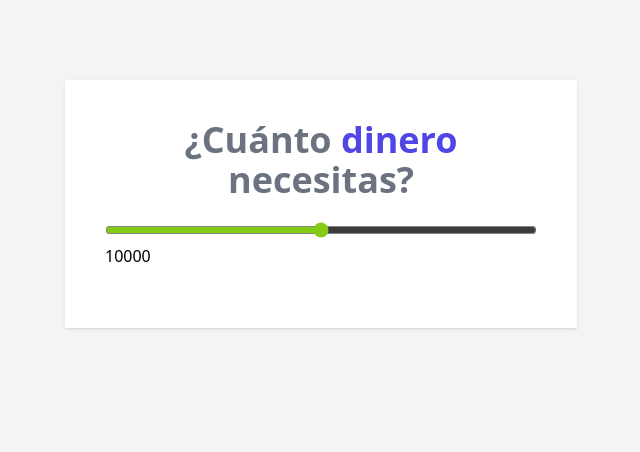
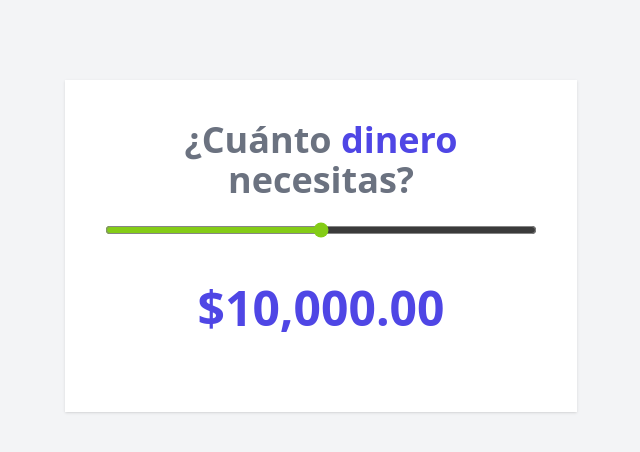
Before and after one commit to VictorLascares/cotizador-prestamos-vuejs, a Vue app: page / in a window 1280 px wide. Shown: the top 452 px of the page, without its empty margins (319-959 px from the left). Built offline with nearby package versions, Linux system fonts and the light colour scheme.

Commit message:
utilizando los computed properties para formatear la cantidad

```diff
--- a/src/App.vue
+++ b/src/App.vue
@@ -1,5 +1,5 @@
 <script setup>
-import { ref } from "vue";
+import { ref, computed } from "vue";
 import Header from "./components/Header.vue";
 
 const amount = ref(10000);
@@ -7,6 +7,14 @@
 const MAX = 20000;
 const STEP = 100;
 
+const formatMoney = computed(() => {
+  const formatter = new Intl.NumberFormat("en-US", {
+    style: "currency",
+    currency: "USD",
+  });
+
+  return formatter.format(amount.value);
+});
 </script>
 
 <template>
@@ -22,7 +30,9 @@
         :step="STEP"
         v-model.number="amount"
       />
-      <p v-text="amount"></p>
+      <p class="text-center my-10 text-5xl font-extrabold text-indigo-600">
+        {{ formatMoney }}
+      </p>
     </div>
   </div>
 </template>
```
